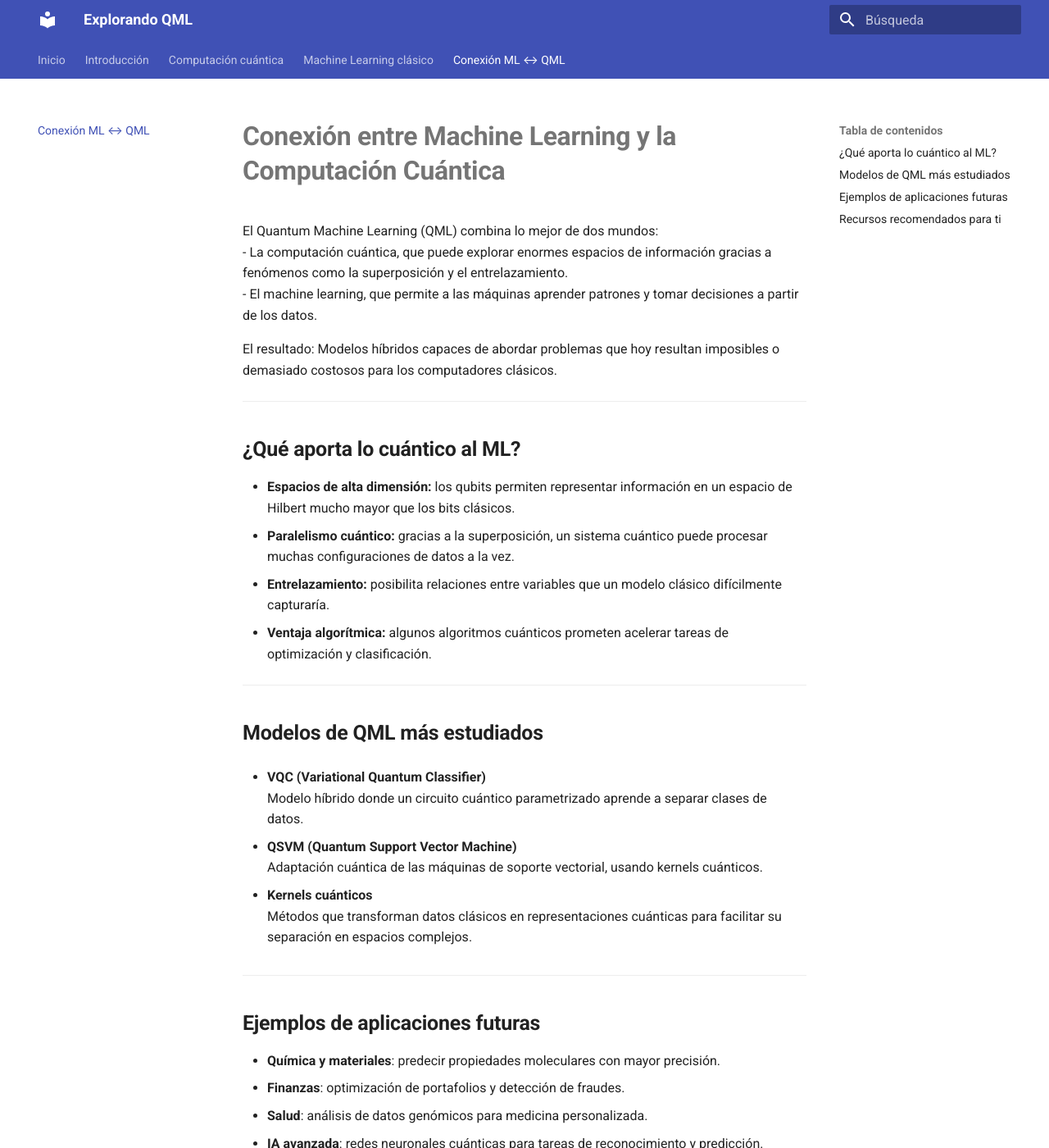
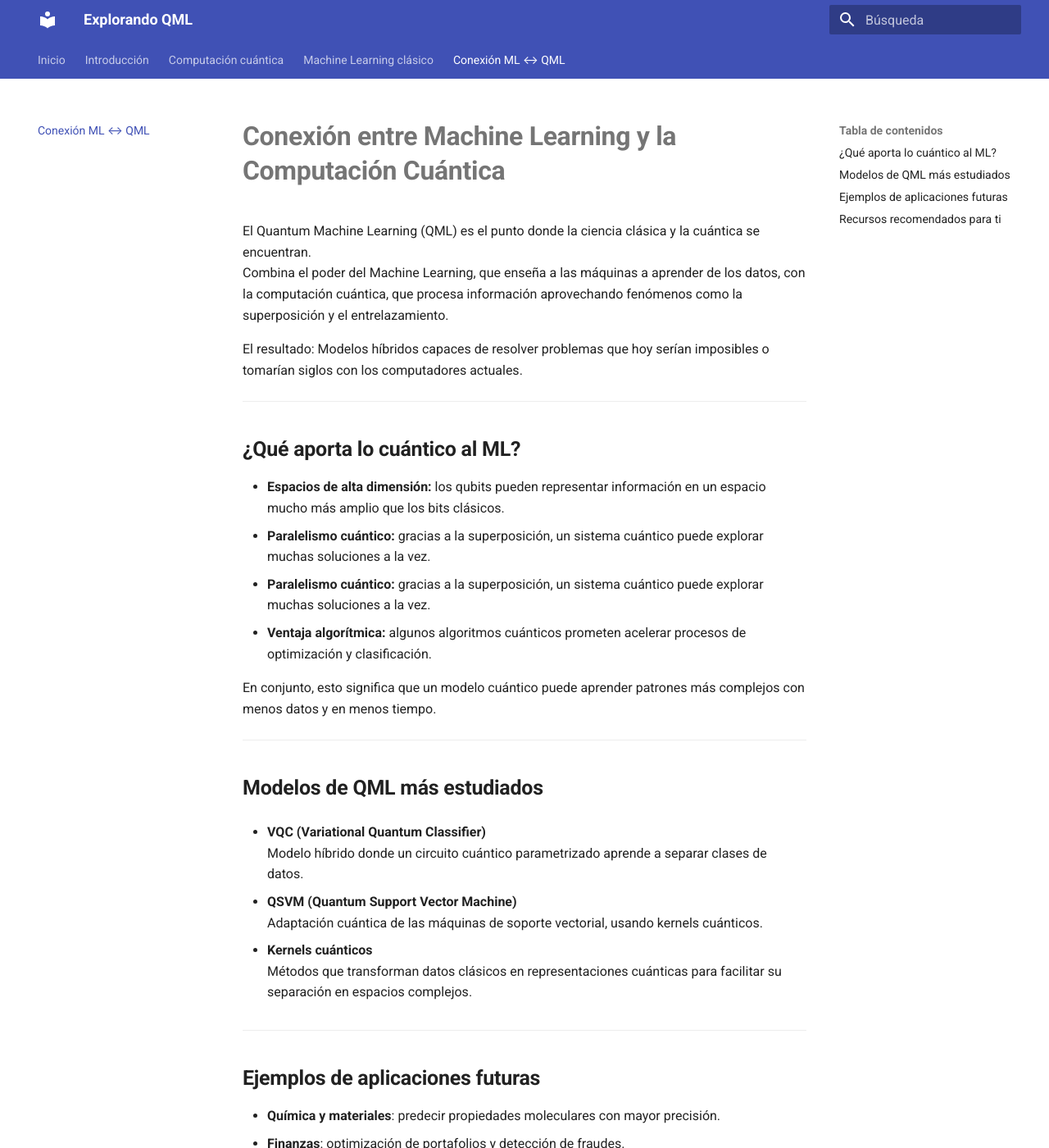
Before and after one commit to jameusk1028/Explorando-el-QML-desde-0, an MkDocs documentation site: the page built from docs/Conexion_entre_ML_y_computacion_cuantica.md, in a window 1280 px wide and 1400 px high. Shown: the whole window at 82% size. Built offline with MkDocs 1.6.1 and Material for MkDocs 9.7.7, drawn with Linux system fonts in a browser that asks for light colours.

Commit message:
Clarify Quantum Machine Learning concepts and advantages
Revised the introduction to clarify the relationship between Machine Learning and Quantum Computing. Enhanced the explanation of quantum advantages in ML and removed redundant points.

```diff
--- a/docs/Conexion_entre_ML_y_computacion_cuantica.md
+++ b/docs/Conexion_entre_ML_y_computacion_cuantica.md
@@ -1,19 +1,20 @@
 # **Conexión entre Machine Learning y la Computación Cuántica**
 
-El Quantum Machine Learning (QML) combina lo mejor de dos mundos:
-- La computación cuántica, que puede explorar enormes espacios de información gracias a fenómenos como la superposición y el entrelazamiento.
-- El machine learning, que permite a las máquinas aprender patrones y tomar decisiones a partir de los datos.
+El Quantum Machine Learning (QML) es el punto donde la ciencia clásica y la cuántica se encuentran.
+Combina el poder del Machine Learning, que enseña a las máquinas a aprender de los datos, con la computación cuántica, que procesa información aprovechando fenómenos como la superposición y el entrelazamiento.
 
-El resultado: Modelos híbridos capaces de abordar problemas que hoy resultan imposibles o demasiado costosos para los computadores clásicos.
+El resultado: Modelos híbridos capaces de resolver problemas que hoy serían imposibles o tomarían siglos con los computadores actuales.
 
 ---
 
 ## **¿Qué aporta lo cuántico al ML?**
 
-- **Espacios de alta dimensión:** los qubits permiten representar información en un espacio de Hilbert mucho mayor que los bits clásicos.
-- **Paralelismo cuántico:** gracias a la superposición, un sistema cuántico puede procesar muchas configuraciones de datos a la vez.
-- **Entrelazamiento:** posibilita relaciones entre variables que un modelo clásico difícilmente capturaría.
-- **Ventaja algorítmica:** algunos algoritmos cuánticos prometen acelerar tareas de optimización y clasificación.
+- **Espacios de alta dimensión:** los qubits pueden representar información en un espacio mucho más amplio que los bits clásicos.
+- **Paralelismo cuántico:** gracias a la superposición, un sistema cuántico puede explorar muchas soluciones a la vez.
+- **Paralelismo cuántico:** gracias a la superposición, un sistema cuántico puede explorar muchas soluciones a la vez.
+- **Ventaja algorítmica:** algunos algoritmos cuánticos prometen acelerar procesos de optimización y clasificación.
+
+En conjunto, esto significa que un modelo cuántico puede aprender patrones más complejos con menos datos y en menos tiempo.
 
 ---
 
```
